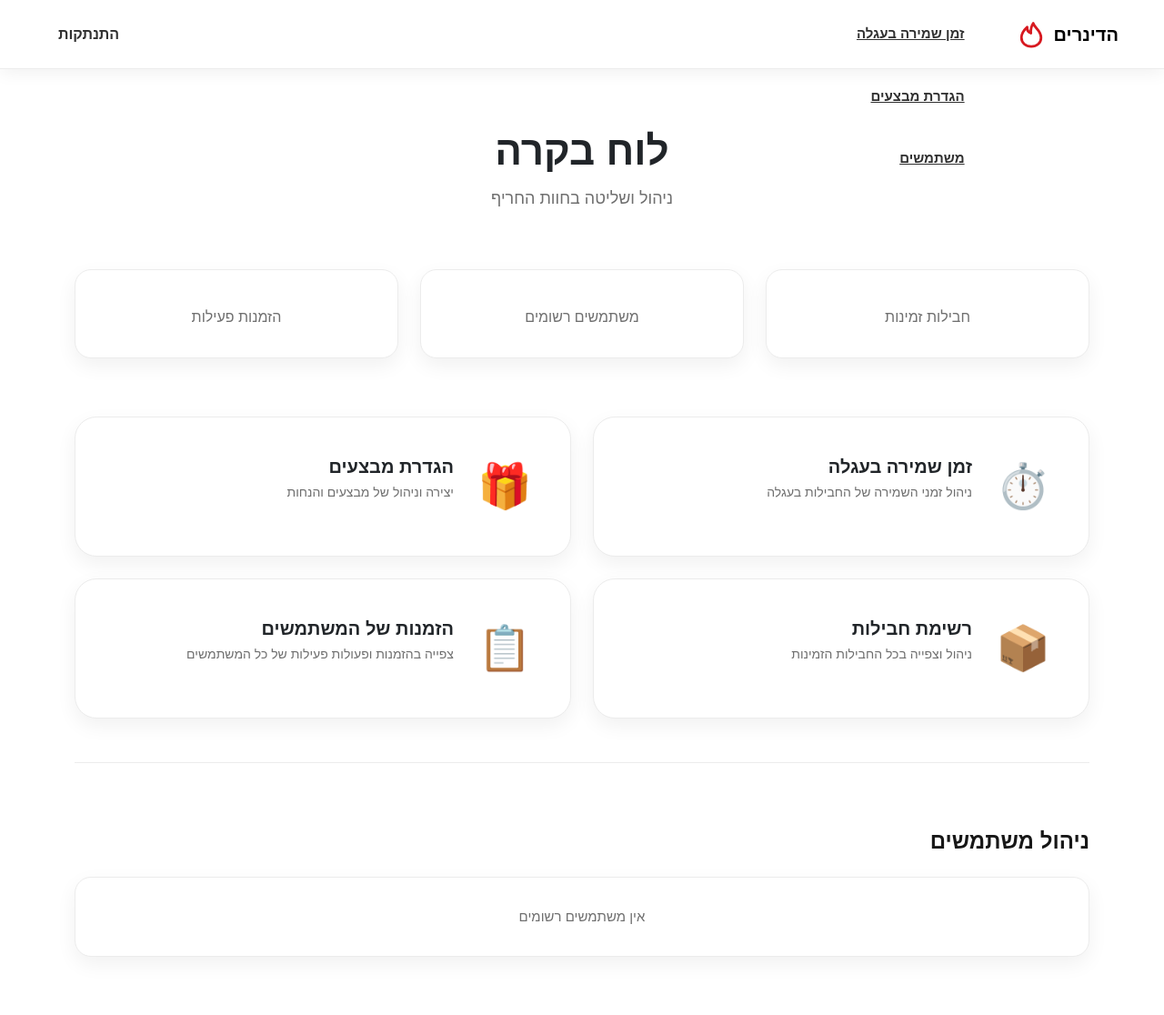
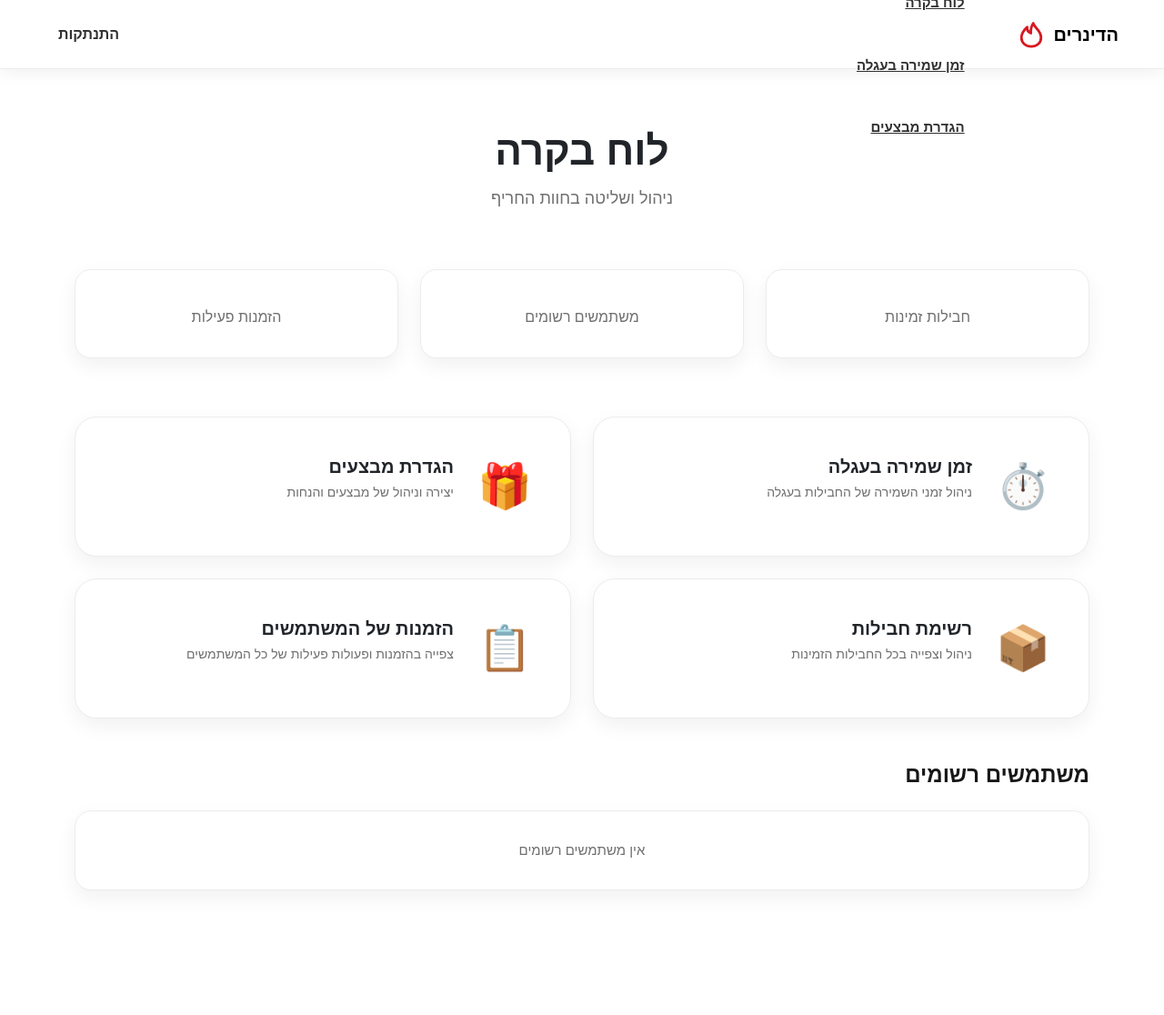
Before and after one commit to BS-PMC-2026/BS-PMC-26-Team11, a Django app: template users/templates/users/admin_dashboard.html in a window 1280 px wide. Shown: the whole page at 91% size. After the commit the page ends 979 px from the top, so only its background shows below. Run offline with Django 5.2, Linux system fonts and the light colour scheme; the template is opened without the code that fills it, so the values that code supplies are empty.

Commit message:
Fixing admin dashboard
Co-Authored-By: Claude Haiku 4.5 <noreply@anthropic.com>

```diff
--- a/users/templates/users/admin_dashboard.html
+++ b/users/templates/users/admin_dashboard.html
@@ -159,10 +159,12 @@
         }
 
         .users-section {
-            grid-column: 1 / -1;
-            margin-top: 24px;
-            padding-top: 24px;
-            border-top: 1px solid var(--border);
+            margin-top: 48px;
+        }
+
+        .users-section .section-title {
+            margin-top: 0;
+            margin-bottom: 24px;
         }
 
         .menu-card {
@@ -303,7 +305,6 @@
             <a href="{% url 'admin_dashboard' %}">לוח בקרה</a>
             <a href="{% url 'package_reservation_admin' %}">זמן שמירה בעגלה</a>
             <a href="{% url 'promotions' %}">הגדרת מבצעים</a>
-            <a href="{% url 'admin_users_list' %}">משתמשים</a>
         </div>
 
         <div class="navbar-actions">
@@ -366,10 +367,11 @@
                 <p>צפייה בהזמנות ופעולות פעילות של כל המשתמשים</p>
             </div>
         </a>
+    </div>
 
-        <div class="users-section">
-            <h2 class="section-title">ניהול משתמשים</h2>
-            <div class="users-table-wrapper">
+    <div class="users-section">
+        <h2 class="section-title">משתמשים רשומים</h2>
+        <div class="users-table-wrapper">
         {% if users %}
             <table class="users-table">
                 <thead>
@@ -433,7 +435,6 @@
                 אין משתמשים רשומים
             </div>
         {% endif %}
-            </div>
         </div>
     </div>
 </div>
```
